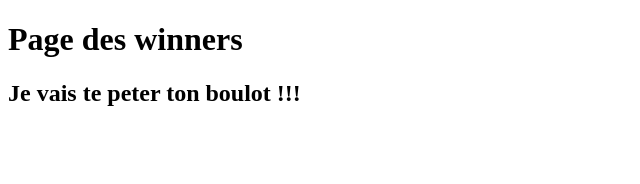
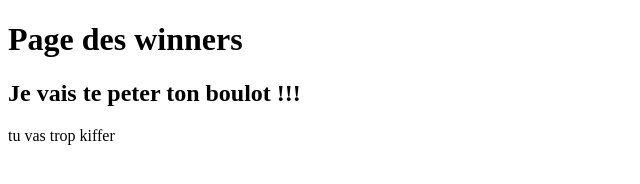
Before and after one commit to JustineCosson/exo1, a plain HTML site: page winners.html in a window 1280 px wide. Shown: the whole page, without its empty margins (0-640 px from the left). Drawn offline with Linux system fonts and the light colour scheme.

Commit message:
rajout paragraphe

```diff
--- a/winners.html
+++ b/winners.html
@@ -7,6 +7,7 @@
 
 <h1> Page des winners </h1>
 <h2> Je vais te peter ton boulot !!!</h2>
+<p>tu vas trop kiffer</p>
 
 </body>
 </html>
```
